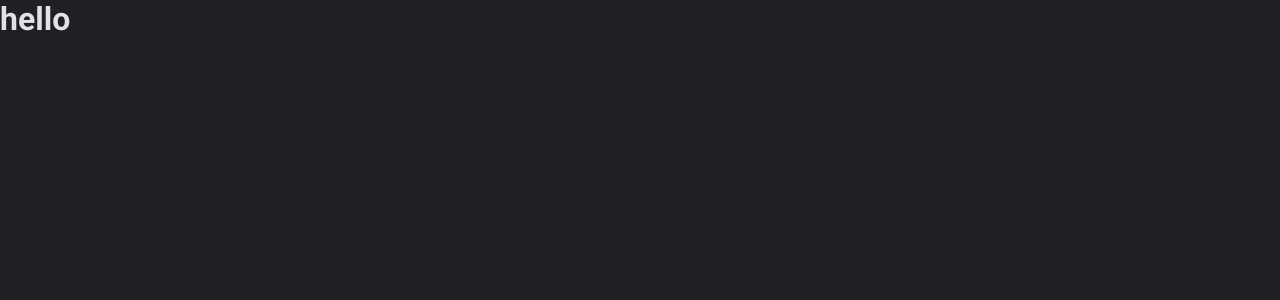
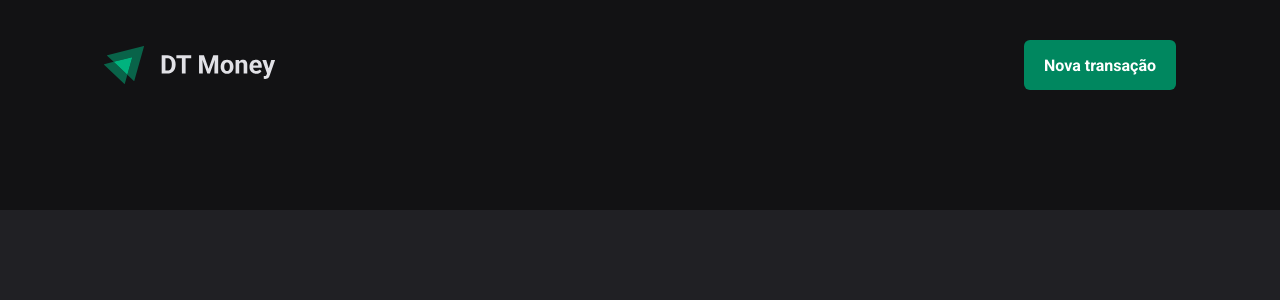
Before and after one commit to davimarcilio/DTMoney, a React (Vite) app: page / in a window 1280 px wide. Shown: the top 300 px of the page. Built offline with nearby package versions, Linux system fonts and the light colour scheme.

Commit message:
Header styled

```diff
--- a/src/App.tsx
+++ b/src/App.tsx
@@ -1,4 +1,5 @@
 import { ThemeProvider } from "styled-components";
+import { Transactions } from "./pages/Transactions";
 import { GlobalStyle } from "./styles/global";
 import { defaultTheme } from "./styles/themes/default";
 
@@ -6,7 +7,7 @@
   return (
     <ThemeProvider theme={defaultTheme}>
       <GlobalStyle />
-      <h1>hello</h1>
+      <Transactions />
     </ThemeProvider>
   );
 }
--- /dev/null
+++ b/src/components/Header/index.tsx
@@ -0,0 +1,14 @@
+import { HeaderContainer, HeaderContent, NewTransactionButton } from "./styles";
+
+import Logo from "../../assets/Logo.svg";
+
+export function Header() {
+  return (
+    <HeaderContainer>
+      <HeaderContent>
+        <img src={Logo} alt="" />
+        <NewTransactionButton>Nova transação</NewTransactionButton>
+      </HeaderContent>
+    </HeaderContainer>
+  );
+}
--- /dev/null
+++ b/src/components/Header/styles.ts
@@ -0,0 +1,32 @@
+import styled from "styled-components";
+
+export const HeaderContainer = styled.header`
+  background: ${(props) => props.theme["gray-900"]};
+  padding: 2.5rem 0 7.5rem;
+`;
+
+export const HeaderContent = styled.div`
+  width: 100%;
+  max-width: 1120px;
+  margin: 0 auto;
+  padding: 0 1.5rem;
+
+  display: flex;
+  justify-content: space-between;
+  align-items: center;
+`;
+
+export const NewTransactionButton = styled.button`
+  height: 50px;
+  border: 0;
+  background: ${(props) => props.theme["green-500"]};
+  color: ${(props) => props.theme.white};
+  font-weight: bold;
+  padding: 0 1.25rem;
+  border-radius: 6px;
+  cursor: pointer;
+  &:hover {
+    background: ${(props) => props.theme["green-700"]};
+    transition: background 0.2s;
+  }
+`;
--- /dev/null
+++ b/src/pages/Transactions/index.tsx
@@ -0,0 +1,9 @@
+import { Header } from "../../components/Header";
+
+export function Transactions() {
+  return (
+    <div>
+      <Header />
+    </div>
+  );
+}
```
Also changed, not shown: src/assets/Logo.svg (added), src/pages/Transactions/style.ts (added).
